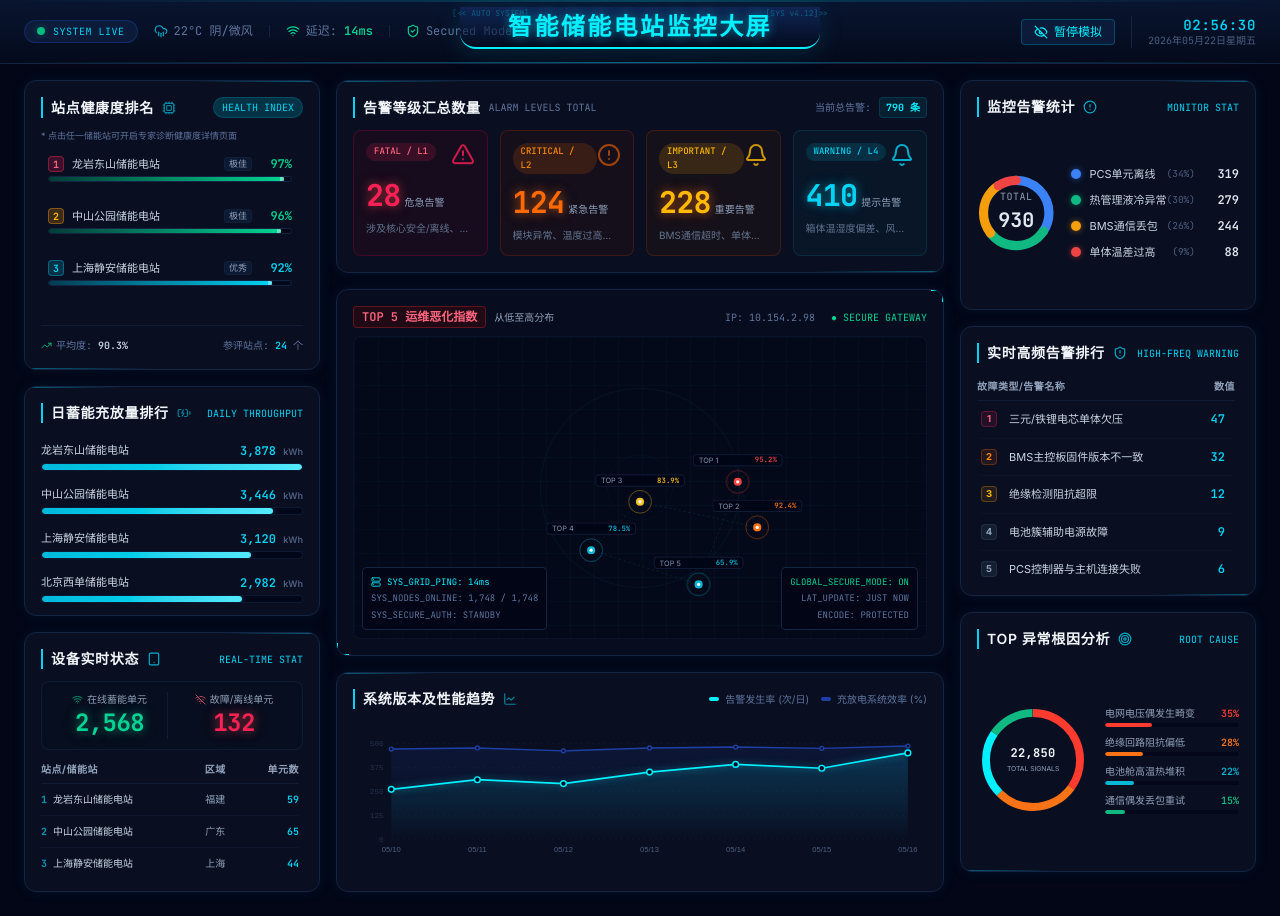
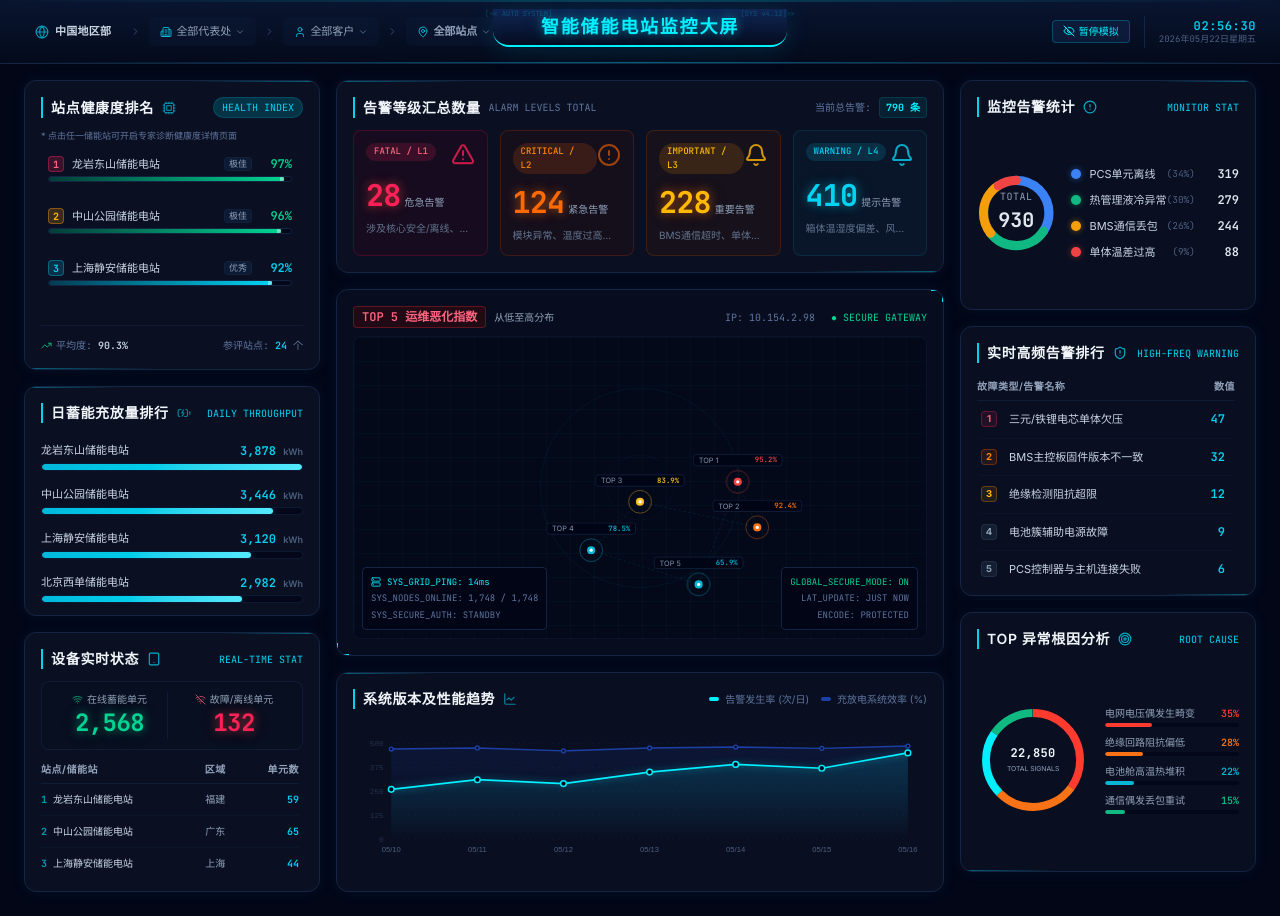
Before and after one commit to SeansDaddy/essdashboard, a React (Vite) app: page / in a window 1280 px wide. Built offline with nearby package versions, Linux system fonts and the light colour scheme.

Commit message:
feat: add station selector to header
Introduce station selection functionality to the dashboard header, allowing users to switch between different energy storage station contexts.

```diff
--- a/src/App.tsx
+++ b/src/App.tsx
@@ -233,6 +233,8 @@ export default function App() {
         title="智能储能电站监控大屏"
         isSimulating={isSimulating}
         onToggleSimulation={() => setIsSimulating(!isSimulating)}
+        selectedStationId={selectedStationId}
+        onSelectStation={(id) => setSelectedStationId(id)}
       />
 
       {selectedStationDetail ? (
--- a/src/components/Header.tsx
+++ b/src/components/Header.tsx
@@ -1,15 +1,48 @@
-import React, { useState, useEffect } from 'react';
-import { Activity, ShieldCheck, Wifi, CloudRain, Eye, EyeOff } from 'lucide-react';
+import React, { useState, useEffect, useRef } from 'react';
+import {
+  Activity,
+  ShieldCheck,
+  Wifi,
+  CloudRain,
+  Eye,
+  EyeOff,
+  ChevronRight,
+  MapPin,
+  Globe,
+  Building2,
+  User,
+  ChevronDown
+} from 'lucide-react';
 
 interface HeaderProps {
   isSimulating: boolean;
   onToggleSimulation: () => void;
   title: string;
+  selectedStationId: string | null;
+  onSelectStation: (id: string | null) => void;
 }
 
-export default function Header({ isSimulating, onToggleSimulation, title }: HeaderProps) {
+const STATIONS = [
+  { id: 'h1', name: '龙岩东山储能电站', rep: '福建代表处', cust: '华润电力' },
+  { id: 'h2', name: '中山公园储能电站', rep: '广东代表处', cust: '南方电网' },
+  { id: 'h3', name: '上海静安储能电站', rep: '上海代表处', cust: '申能股份' },
+  { id: 'h4', name: '北京西单储能电站', rep: '北京代表处', cust: '国家电网' },
+  { id: 'h5', name: '成都春熙路储能站', rep: '四川代表处', cust: '成都城投储能' },
+  { id: 'h6', name: '广州天河路储能站', rep: '广东代表处', cust: '南方电网' },
+];
+
+export default function Header({
+  isSimulating,
+  onToggleSimulation,
+  title,
+  selectedStationId,
+  onSelectStation
+}: HeaderProps) {
   const [time, setTime] = useState<string>('');
   const [date, setDate] = useState<string>('');
+  const [activeDropdown, setActiveDropdown] = useState<'rep' | 'customer' | 'site' | null>(null);
+
+  const containerRef = useRef<HTMLDivElement>(null);
 
   useEffect(() => {
     const updateTime = () => {
@@ -23,68 +56,228 @@ export default function Header({ isSimulating, onToggleSimulation, title }: Head
     return () => clearInterval(interval);
   }, []);
 
+  // Handle click outside to close dropdowns
+  useEffect(() => {
+    const handleClickOutside = (event: MouseEvent) => {
+      if (containerRef.current && !containerRef.current.contains(event.target as Node)) {
+        setActiveDropdown(null);
+      }
+    };
+    document.addEventListener('mousedown', handleClickOutside);
+    return () => document.removeEventListener('mousedown', handleClickOutside);
+  }, []);
+
+  const currentStation = STATIONS.find(s => s.id === selectedStationId);
+
+  const toggleDropdown = (type: 'rep' | 'customer' | 'site') => {
+    setActiveDropdown(prev => prev === type ? null : type);
+  };
+
+  const handleSelectRep = (repName: string | null) => {
+    if (!repName) {
+      onSelectStation(null);
+    } else {
+      const match = STATIONS.find(s => s.rep === repName);
+      if (match) onSelectStation(match.id);
+    }
+    setActiveDropdown(null);
+  };
+
+  const handleSelectCustomer = (custName: string | null) => {
+    if (!custName) {
+      onSelectStation(null);
+    } else {
+      const match = STATIONS.find(s => s.cust === custName);
+      if (match) onSelectStation(match.id);
+    }
+    setActiveDropdown(null);
+  };
+
+  // Unique options
+  const uniqueReps = Array.from(new Set(STATIONS.map(s => s.rep)));
+  const uniqueCustomers = Array.from(new Set(STATIONS.map(s => s.cust)));
+
   return (
-    <header className="relative w-full h-16 flex items-center justify-between px-6 bg-gradient-to-b from-[#091530] to-[#040a1b] border-b border-[#142544] select-none">
+    <header className="relative w-full h-16 flex items-center justify-between px-6 bg-gradient-to-b from-[#091530] to-[#040a1b] border-b border-[#142544] select-none z-50">
       {/* Decorative cyber grid background lines */}
       <div className="absolute inset-x-0 bottom-0 h-[1px] bg-gradient-to-r from-transparent via-cyan-500/50 to-transparent" />
       <div className="absolute inset-x-0 top-0 h-[2px] bg-gradient-to-r from-transparent via-[#00f0ff]/20 to-transparent" />
 
-      {/* Left section: Live Indicator & Weather/Telemetry */}
-      <div className="flex items-center gap-4 text-xs font-mono text-cyan-400">
-        <div className="flex items-center gap-2 px-3 py-1 bg-[#102447]/60 rounded-full border border-[#1e40a6]/40">
-          <span className="relative flex h-2 w-2">
-            <span className={`absolute inline-flex h-full w-full rounded-full bg-emerald-400 opacity-75 ${isSimulating ? 'animate-ping' : ''}`}></span>
-            <span className="relative inline-flex rounded-full h-2 w-2 bg-emerald-500"></span>
-          </span>
-          <span className="text-[10px] tracking-wider uppercase">SYSTEM LIVE</span>
+      {/* Left section: Breadcrumb Navigation */}
+      <div ref={containerRef} className="flex items-center gap-2 text-xs font-sans text-slate-300">
+
+        {/* Level 1: 中国地区部 / Home Icon */}
+        <div
+          onClick={() => { onSelectStation(null); setActiveDropdown(null); }}
+          className="flex items-center gap-1.5 px-2.5 py-1.5 rounded-md hover:bg-[#102447]/60 hover:text-[#00f0ff] border border-transparent hover:border-[#1e40a6]/30 cursor-pointer transition-all"
+          title="返回中国地区部主面板"
+        >
+          <Globe size={14} className="text-cyan-400 animate-pulse shrink-0" />
+          <span className="font-semibold text-[11px] tracking-wide">中国地区部</span>
         </div>
 
-        <div className="hidden md:flex items-center gap-4 text-[#5f759e]">
-          <div className="flex items-center gap-1.5">
-            <CloudRain size={14} className="text-cyan-400/80" />
-            <span>22°C 阴/微风</span>
-          </div>
-          <div className="h-3 w-[1px] bg-[#142544]" />
-          <div className="flex items-center gap-1.5">
-            <Wifi size={14} className="text-emerald-400" />
-            <span>延迟: <span className="font-semibold text-emerald-400 font-mono">14ms</span></span>
-          </div>
-          <div className="h-3 w-[1px] bg-[#142544]" />
-          <div className="flex items-center gap-1.5">
-            <ShieldCheck size={14} className="text-emerald-400" />
-            <span>Secured Mode</span>
-          </div>
+        <ChevronRight size={11} className="text-[#3b4c6e] shrink-0" />
+
+        {/* Level 2: 代表处 Dropdown */}
+        <div className="relative">
+          <button
+            type="button"
+            onClick={() => toggleDropdown('rep')}
+            className={`flex items-center gap-1 px-2.5 py-1.5 rounded-md border text-[11px] font-medium transition-all cursor-pointer ${
+              activeDropdown === 'rep'
+                ? 'bg-[#1e40a6]/50 text-[#00f0ff] border-cyan-500/40'
+                : currentStation
+                  ? 'bg-[#102447]/40 text-cyan-300 border-[#1e40a6]/30 hover:border-cyan-500/30 hover:text-[#00f0ff]'
+                  : 'bg-[#102447]/20 text-slate-400 border-transparent hover:text-slate-200'
+            }`}
+          >
+            <Building2 size={12} className="text-cyan-400/80 shrink-0" />
+            <span>{currentStation ? currentStation.rep : '全部代表处'}</span>
+            <ChevronDown size={10} className="text-[#5f759e] shrink-0" />
+          </button>
+
+          {activeDropdown === 'rep' && (
+            <div className="absolute left-0 mt-1 w-44 bg-[#0a1120]/95 backdrop-blur-md border border-[#1e40a6]/60 rounded-lg shadow-[0_10px_30px_rgba(0,240,255,0.15)] overflow-hidden z-[100] font-mono text-[10px]">
+              <div
+                onClick={() => handleSelectRep(null)}
+                className="px-3 py-2 text-slate-400 hover:bg-[#1e40a6]/40 hover:text-white transition-colors cursor-pointer border-b border-[#142544]/60"
+              >
+                全部代表处 (主面板)
+              </div>
+              {uniqueReps.map(rep => (
+                <div
+                  key={rep}
+                  onClick={() => handleSelectRep(rep)}
+                  className={`px-3 py-2 transition-colors cursor-pointer hover:bg-[#1e40a6] hover:text-[#00f0ff] flex items-center justify-between ${
+                    currentStation?.rep === rep ? 'bg-[#102447] text-[#00f0ff]' : 'text-slate-300'
+                  }`}
+                >
+                  <span>{rep}</span>
+                  <span className="text-[8px] opacity-65 text-cyan-400">SELECT</span>
+                </div>
+              ))}
+            </div>
+          )}
         </div>
+
+        <ChevronRight size={11} className="text-[#3b4c6e] shrink-0" />
+
+        {/* Level 3: 客户 Dropdown */}
+        <div className="relative">
+          <button
+            type="button"
+            onClick={() => toggleDropdown('customer')}
+            className={`flex items-center gap-1 px-2.5 py-1.5 rounded-md border text-[11px] font-medium transition-all cursor-pointer ${
+              activeDropdown === 'customer'
+                ? 'bg-[#1e40a6]/50 text-[#00f0ff] border-cyan-500/40'
+                : currentStation
+                  ? 'bg-[#102447]/40 text-cyan-300 border-[#1e40a6]/30 hover:border-cyan-500/30 hover:text-[#00f0ff]'
+                  : 'bg-[#102447]/20 text-slate-400 border-transparent hover:text-slate-200'
+            }`}
+          >
+            <User size={12} className="text-cyan-400/80 shrink-0" />
+            <span>{currentStation ? currentStation.cust : '全部客户'}</span>
+            <ChevronDown size={10} className="text-[#5f759e] shrink-0" />
+          </button>
+
+          {activeDropdown === 'customer' && (
+            <div className="absolute left-0 mt-1 w-44 bg-[#0a1120]/95 backdrop-blur-md border border-[#1e40a6]/60 rounded-lg shadow-[0_10px_30px_rgba(0,240,255,0.15)] overflow-hidden z-[100] font-mono text-[10px]">
+              <div
+                onClick={() => handleSelectCustomer(null)}
+                className="px-3 py-2 text-slate-400 hover:bg-[#1e40a6]/40 hover:text-white transition-colors cursor-pointer border-b border-[#142544]/60"
+              >
+                全部客户 (主面板)
+              </div>
+              {uniqueCustomers.map(cust => (
+                <div
+                  key={cust}
+                  onClick={() => handleSelectCustomer(cust)}
+                  className={`px-3 py-2 transition-colors cursor-pointer hover:bg-[#1e40a6] hover:text-[#00f0ff] flex items-center justify-between ${
+                    currentStation?.cust === cust ? 'bg-[#102447] text-[#00f0ff]' : 'text-slate-300'
+                  }`}
+                >
+                  <span>{cust}</span>
+                  <span className="text-[8px] opacity-65 text-cyan-400">SELECT</span>
+                </div>
+              ))}
+            </div>
+          )}
+        </div>
+
+        <ChevronRight size={11} className="text-[#3b4c6e] shrink-0" />
+
+        {/* Level 4: 站点 Dropdown */}
+        <div className="relative">
+          <button
+            type="button"
+            onClick={() => toggleDropdown('site')}
+            className={`flex items-center gap-1 px-2.5 py-1.5 rounded-md border text-[11px] font-medium transition-all cursor-pointer ${
+              activeDropdown === 'site'
+                ? 'bg-[#1e40a6]/50 text-[#00f0ff] border-cyan-500/40'
+                : currentStation
+                  ? 'bg-[#00f0ff]/10 text-[#00f0ff] border-[#00f0ff]/40 shadow-[0_0_10px_rgba(0,240,255,0.15)]'
+                  : 'bg-[#102447]/20 text-slate-400 border-transparent hover:text-slate-200'
+            }`}
+          >
+            <MapPin size={12} className="text-cyan-400/80 shrink-0" />
+            <span className="font-semibold">{currentStation ? currentStation.name : '全部站点'}</span>
+            <ChevronDown size={10} className="text-[#5f759e] shrink-0" />
+          </button>
+
+          {activeDropdown === 'site' && (
+            <div className="absolute left-0 mt-1 w-52 bg-[#0a1120]/95 backdrop-blur-md border border-[#1e40a6]/60 rounded-lg shadow-[0_10px_30px_rgba(0,240,255,0.15)] overflow-hidden z-[100] font-sans text-[10px]">
+              <div
+                onClick={() => { onSelectStation(null); setActiveDropdown(null); }}
+                className="px-3 py-2 text-slate-400 hover:bg-[#1e40a6]/40 hover:text-white transition-colors cursor-pointer border-b border-[#142544]/60 font-mono"
+              >
+                全部站点 (主面板)
+              </div>
+              {STATIONS.map(st => (
+                <div
+                  key={st.id}
+                  onClick={() => { onSelectStation(st.id); setActiveDropdown(null); }}
+                  className={`px-3 py-1.5 transition-colors cursor-pointer hover:bg-[#1e40a6] hover:text-[#00f0ff] flex flex-col justify-center leading-normal ${
+                    selectedStationId === st.id ? 'bg-[#102447] text-[#00f0ff] border-l-2 border-[#00f0ff]' : 'text-slate-300'
+                  }`}
+                >
+                  <span className="text-[11px] font-medium">{st.name}</span>
+                  <span className="text-[8.5px] font-mono text-[#5f759e] -mt-0.5">{st.rep} • {st.cust}</span>
+                </div>
+              ))}
+            </div>
+          )}
+        </div>
+
       </div>
 
       {/* Center Section: Main Title & Glowing Trapezius Header Design */}
-      <div className="absolute left-1/2 -translate-x-1/2 top-0 h-14 flex flex-col justify-center items-center">
-        <div className="relative px-12 py-1 bg-gradient-to-b from-[#102553] to-[#040a1b]/40 border-b-2 border-b-[#00f0ff] rounded-b-2xl shadow-[0_4px_25px_rgba(6,182,212,0.15)] flex justify-center items-center">
-          <h1 className="text-xl md:text-2xl font-semibold tracking-widest text-[#00f0ff] font-display glow-cyan">
+      <div className="absolute left-1/2 -translate-x-1/2 top-0 h-14 flex flex-col justify-center items-center pointer-events-none md:pointer-events-auto">
+        <div className="relative px-12 py-1 bg-gradient-to-b from-[#102553] to-[#040a1b]/45 border-b-2 border-b-[#00f0ff] rounded-b-2xl shadow-[0_4px_25px_rgba(6,182,212,0.15)] flex justify-center items-center">
+          <h1 className="text-sm md:text-base lg:text-lg font-bold tracking-widest text-[#00f0ff] font-sans glow-cyan text-center">
             {title}
           </h1>
           {/* Subtle details */}
-          <div className="absolute -left-2 top-0 text-[8px] font-mono text-cyan-500/40">[{'<'}{'<'} AUTO SYSTEM]</div>
-          <div className="absolute -right-2 top-0 text-[8px] font-mono text-cyan-500/40">[SYS v4.12]{'>'}{'>'}</div>
+          <div className="absolute -left-2 top-0 text-[7px] font-mono text-cyan-500/30 hidden lg:block">[{'<'}{'<'} AUTO SYSTEM]</div>
+          <div className="absolute -right-2 top-0 text-[7px] font-mono text-cyan-500/30 hidden lg:block">[SYS v4.12]{'>'}{'>'}</div>
         </div>
       </div>
 
       {/* Right Section: Time & Controls */}
-      <div className="flex items-center gap-4 text-xs font-mono text-[#5f759e]">
+      <div className="flex items-center gap-3.5 text-xs font-mono text-[#5f759e]">
         <button
           onClick={onToggleSimulation}
-          className={`flex items-center gap-1.5 px-3 py-1 rounded bg-[#102447]/60 hover:bg-[#1a386d]/80 text-[#00f0ff] border border-cyan-500/30 font-medium transition-all active:scale-95 cursor-pointer`}
+          className={`flex items-center gap-1 px-2.5 py-1 rounded bg-[#102447]/60 hover:bg-[#1a386d]/80 text-[#00f0ff] border border-cyan-500/30 text-[10px] font-medium transition-all active:scale-95 cursor-pointer`}
           title={isSimulating ? '暂停数据模拟' : '开启数据模拟'}
         >
-          {isSimulating ? <EyeOff size={14} /> : <Eye size={14} />}
+          {isSimulating ? <EyeOff size={12} /> : <Eye size={12} />}
           <span>{isSimulating ? '暂停模拟' : '开始模拟'}</span>
         </button>
 
         <div className="h-8 w-[1px] bg-[#142544] hidden sm:block" />
 
         <div className="flex flex-col items-end leading-tight text-right select-none">
-          <span className="text-cyan-400 font-semibold tracking-wider font-mono text-sm">{time}</span>
-          <span className="text-[10px] text-[#4d5f80]">{date}</span>
+          <span className="text-cyan-400 font-semibold tracking-wider font-mono text-xs">{time}</span>
+          <span className="text-[9px] text-[#4d5f80]">{date}</span>
         </div>
       </div>
     </header>
```
